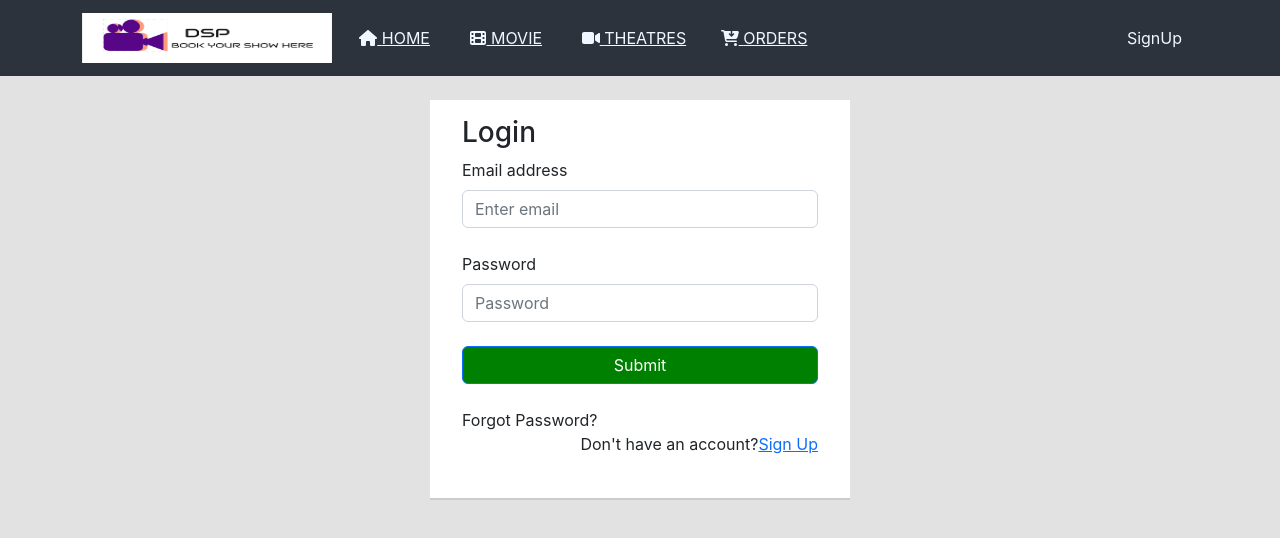
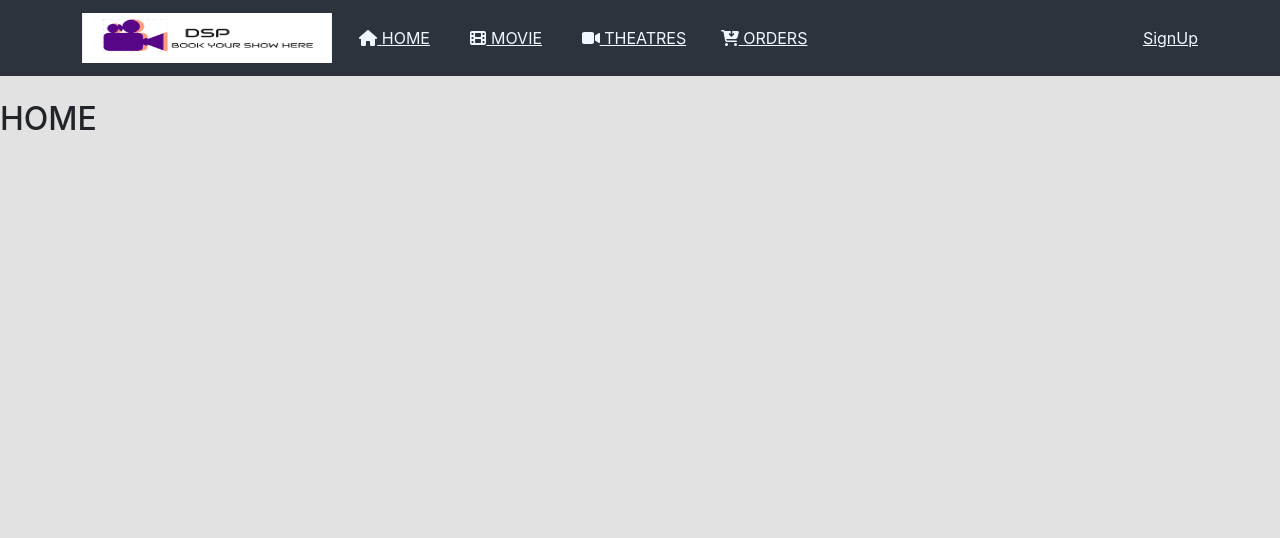
Before and after one commit to PAVITHRAN008/React-Web-Site, a React (Create React App) app: page / in a window 1280 px wide. Shown: the top 538 px of the page. Built offline with nearby package versions, Linux system fonts and the light colour scheme.

Commit message:
UI design fixes

```diff
--- a/src/component/NavbarComponent/NavbarComponent.js
+++ b/src/component/NavbarComponent/NavbarComponent.js
@@ -4,7 +4,7 @@ import mainLogo from "../../assets/movielogo.PNG";
 import Nav from 'react-bootstrap/Nav';
 import React from 'react'
 import { NavbarMenu } from '../../constant/NavbarMenu';
-import { Routes, Route, NavLink } from 'react-router-dom';
+import { NavLink } from 'react-router-dom';
 function NavbarComponent() {
     return (
         <div>
@@ -35,11 +35,11 @@ function NavbarComponent() {
                         </Nav>
                     </Navbar.Collapse>
                     <Navbar.Collapse className="justify-content-end">
-                        <Nav.Link href='/'>SignUp</Nav.Link>
+                        <NavLink to={'/login'}>SignUp</NavLink>
                     </Navbar.Collapse>
                 </Container>
             </Navbar>
-            <div>
+            {/* <div>
                 <Routes>
                     {NavbarMenu.map((manu, index) => {
                         return (
@@ -47,7 +47,7 @@ function NavbarComponent() {
                         )
                     })}
                 </Routes>
-            </div>
+            </div> */}
         </div>
     );
 }
--- a/src/component/Routing/RoutingComponent.js
+++ b/src/component/Routing/RoutingComponent.js
@@ -2,13 +2,21 @@ import React from 'react'
 import { Routes, Route } from 'react-router-dom'
 import Login from '../Login/Login';
 import SignUpComponent from '../SignUpComponent/SignUpComponent';
+import { NavbarMenu } from '../../constant/NavbarMenu';
+import HomeComponent from '../NavbarComponent/HomeComponent/HomeComponent';
 
 function RoutingComponent() {
     return (
         <div>
             <Routes>
-                <Route path="/" element={<Login />} />
+                <Route path="/" element={<HomeComponent />} />
+                <Route path="/login" element={<Login />} />
                 <Route path="/singup" element={<SignUpComponent />} />
+                {NavbarMenu.map((manu, index) => {
+                    return (
+                        <Route key={index} path={manu.path} element={manu.component} />
+                    )
+                })}
             </Routes>
         </div>
     )
--- a/src/component/SignUpComponent/SignUpComponent.js
+++ b/src/component/SignUpComponent/SignUpComponent.js
@@ -43,7 +43,7 @@ function SignUpComponent() {
                       </Form.Group>
                       <Form.Group className="mb-4" controlId="formBasicmobileNumber">
                         <Form.Label>Mobile Number</Form.Label>
-                        <Form.Control type="number" placeholder="Mobile Number" name='mobileNumber' value={input.mobileNumber} onChange={event => handleFormChange(index, event)} />
+                        <Form.Control type="text" placeholder="Mobile Number" name='mobileNumber' value={input.mobileNumber} onChange={event => handleFormChange(index, event)} />
                       </Form.Group>
                       <Form.Group className="mb-4" controlId="formBasicfirstName">
                         <Form.Label>First Name</Form.Label>
```
